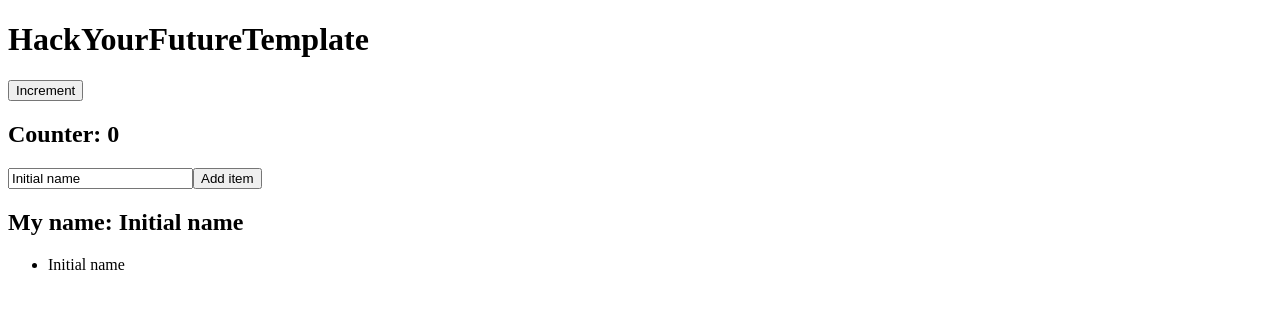
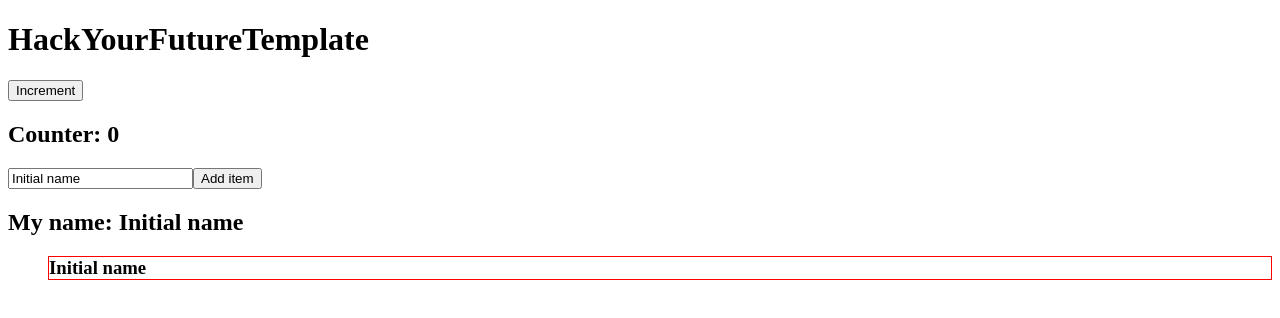
Before and after one commit to Involved-projects/Hack-Your-Future-2024-Angular-Template, an Angular app: page / in a window 1280 px wide. Both pictures are taken after a click on the button "Add item". Shown: the top 318 px of the page. Built offline with nearby package versions, Linux system fonts and the light colour scheme.

Commit message:
Components

```diff
--- a/src/app/app.component.html
+++ b/src/app/app.component.html
@@ -9,7 +9,7 @@
 
 <ul>
   @for (item of items; track $index) {
-    <li>{{ item }}</li>
+    <app-todo [name]="item"></app-todo>
   } @empty {
     <li>There are no items yet</li>
   }
--- a/src/app/app.component.ts
+++ b/src/app/app.component.ts
@@ -1,10 +1,11 @@
 import { Component } from '@angular/core';
 import { FormsModule } from '@angular/forms';
 import { RouterOutlet } from '@angular/router';
+import { TodoComponent } from './todo/todo.component';
 
 @Component({
   selector: 'app-root',
-  imports: [RouterOutlet, FormsModule],
+  imports: [RouterOutlet, FormsModule, TodoComponent],
   templateUrl: './app.component.html',
   styleUrl: './app.component.scss'
 })
--- /dev/null
+++ b/src/app/todo/todo.component.html
@@ -0,0 +1 @@
+<h3>{{ name() }}</h3>
--- /dev/null
+++ b/src/app/todo/todo.component.scss
@@ -0,0 +1,3 @@
+h3 {
+    border: 1px solid red;
+}
--- /dev/null
+++ b/src/app/todo/todo.component.ts
@@ -0,0 +1,12 @@
+import { Component, input } from '@angular/core';
+
+@Component({
+  selector: 'app-todo',
+  imports: [],
+  templateUrl: './todo.component.html',
+  styleUrl: './todo.component.scss'
+})
+export class TodoComponent {
+  name = input<string>();
+
+}
```
